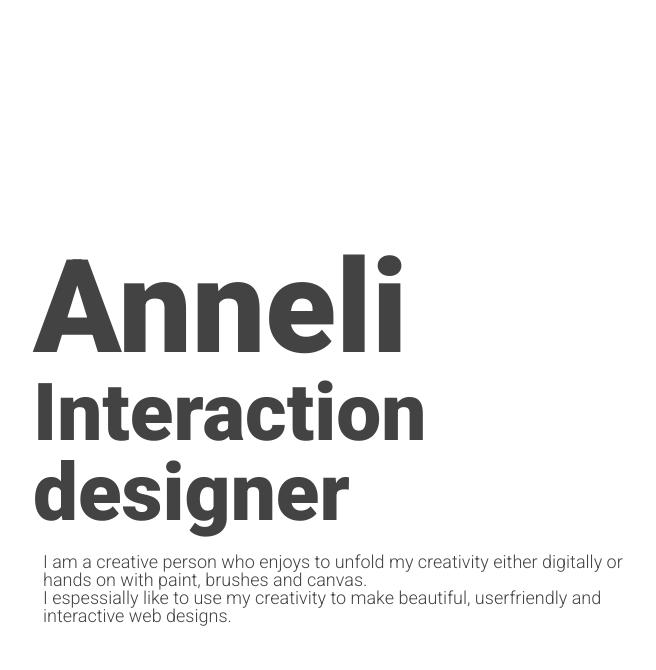
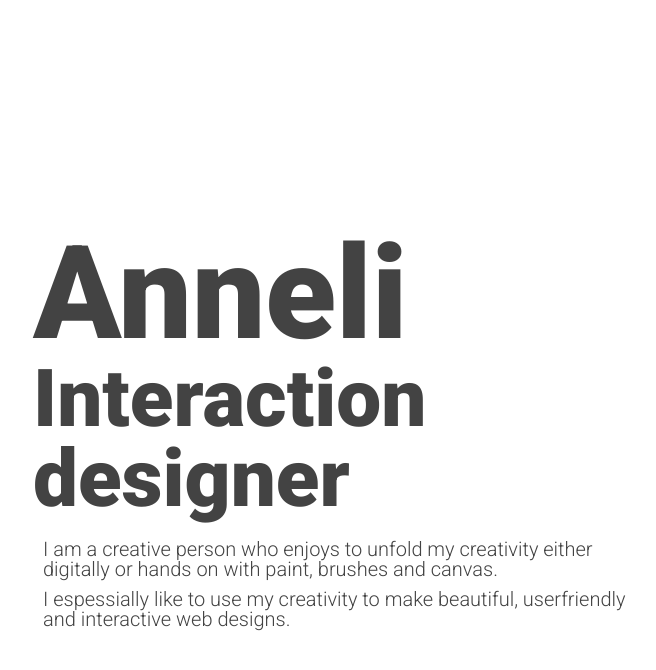
Before and after one commit to anneliulsberg/anne.li, a PHP site: page / in a window 1280 px wide. Shown: the part 866-1536 px from the top of the page, without its empty margins (287-943 px from the left). Run offline with PHP 8.4, Linux system fonts and the light colour scheme.

Commit message:
Changed the font size and added margin in the bottom

```diff
--- a/css/main.css
+++ b/css/main.css
@@ -137,8 +137,9 @@ p {
 
 #group1 p {
 	text-align: left;
-	font-size: 18px;
+	font-size: 20px;
 	color: #434343;
+	margin-bottom: 10px;
 }
 
 #group2 {
```
